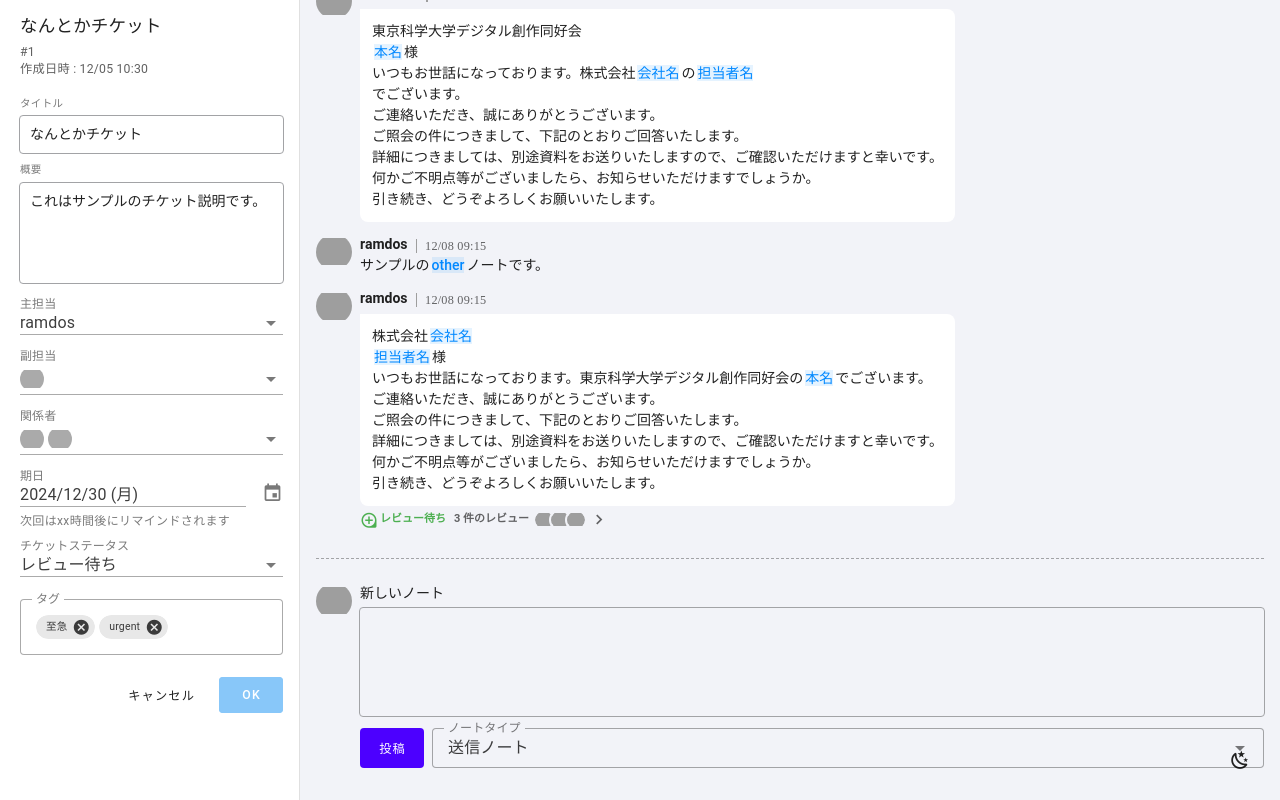
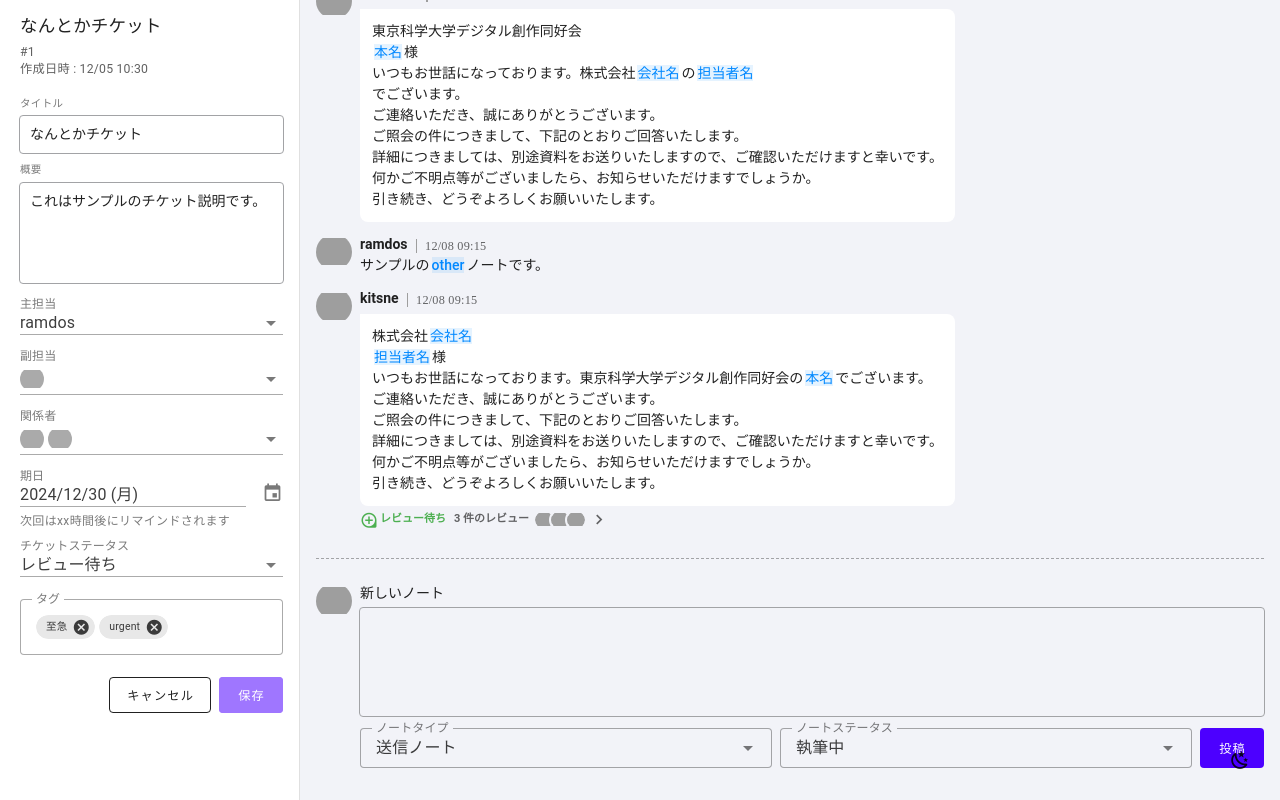
Before and after one commit to traP-jp/anshin-techo-frontend, a Vue app: page /ticket/1 in a window 1280 px wide. Built offline with nearby package versions, Linux system fonts and the light colour scheme; grey boxes are pictures that could not be loaded; a web font is replaced by a local one.

Commit message:
NoteContentEditor からいくつかのボタンを非表示

```diff
--- a/src/components/note/NoteContentEditor.vue
+++ b/src/components/note/NoteContentEditor.vue
@@ -1,31 +1,40 @@
 <script setup lang="ts">
-import { ref } from 'vue'
-import { NoteTypeList, NoteTypeMap } from '@/types'
+import { ref, computed } from 'vue'
+import { NoteTypeList, NoteTypeMap, NoteStatusMap } from '@/types'
 import SpoilerEditorWrapper from '@/components/shared/SpoilerEditorWrapper.vue'
 const props = defineProps<{ note?: Note }>()
-const emit = defineEmits<{ cancel: [] }>()
 
 const content = ref(props.note?.content)
 const noteType = ref<Note['type']>(props.note?.type ?? 'outgoing')
+const noteStatus = ref<Note['status']>(props.note?.status ?? 'draft')
+
+// 一旦既存ノートの削除・ノートタイプ変更ボタンは用意しない
+
+const isNoteChanged = computed(() => {
+  if (!props.note) return true
+  return content.value !== props.note.content || noteStatus.value !== props.note.status
+})
+
+const handleCancel = () => {
+  content.value = props.note?.content
+  noteType.value = props.note?.type ?? 'outgoing'
+}
 </script>
 
 <template>
   <div class="d-flex flex-column ga-3">
     <spoiler-editor-wrapper v-model="content" :class="$style.editor" />
     <div class="d-flex flex-row ga-2 align-center flex-shrink-0">
-      <v-btn variant="flat" color="input" height="40">
-        <div class="font-weight-medium">{{ note ? '保存' : '投稿' }}</div>
-      </v-btn>
-      <v-btn v-if="note" variant="outlined" color="border" height="40" @click="emit('cancel')">
-        <div class="font-weight-medium">キャンセル</div>
-      </v-btn>
+      <div class="flex-grow-1 d-flex ga-2">
         <v-select
+          v-if="!note"
           v-model="noteType"
           label="ノートタイプ"
           :items="NoteTypeList"
           variant="outlined"
           density="compact"
           hide-details
+          :class="$style.select"
         >
           <template #selection="{ item }">{{ NoteTypeMap[item.raw] }}</template>
           <template #item="{ item, props: itemProps }">
@@ -34,9 +43,30 @@ const noteType = ref<Note['type']>(props.note?.type ?? 'outgoing')
             </v-list-item>
           </template>
         </v-select>
-      <v-btn v-if="note" variant="flat" color="red" height="40">
+        <v-select
+          v-model="noteStatus"
+          label="ノートステータス"
+          :items="['draft', 'waiting_review'] as Note['status'][]"
+          variant="outlined"
+          density="compact"
+          hide-details
+          :class="$style.select"
+        >
+          <template #selection="{ item }">{{ NoteStatusMap[item.raw].text }}</template>
+          <template #item="{ item, props: itemProps }">
+            <v-list-item v-bind="itemProps" :class="$style.listItem">
+              <template #title>{{ NoteStatusMap[item.raw].text }}</template>
+            </v-list-item>
+          </template>
+        </v-select>
+      </div>
+      <v-btn v-if="note" text="キャンセル" variant="outlined" height="40" @click="handleCancel" />
+      <v-btn variant="flat" color="input" height="40" :disabled="!isNoteChanged">
+        <div class="font-weight-medium">{{ note ? '保存' : '投稿' }}</div>
+      </v-btn>
+      <!-- <v-btn v-if="note" variant="flat" color="red" height="40">
         <div class="font-weight-medium">削除</div>
-      </v-btn>
+      </v-btn> -->
     </div>
   </div>
 </template>
@@ -51,4 +81,8 @@ const noteType = ref<Note['type']>(props.note?.type ?? 'outgoing')
   min-height: 0px !important;
   height: 40px !important;
 }
+
+.select {
+  width: 50%;
+}
 </style>
--- a/src/components/ticket/TicketSideBar.vue
+++ b/src/components/ticket/TicketSideBar.vue
@@ -211,9 +211,9 @@ const handleCancel = () => {
 
         <!-- アクション -->
         <div class="d-flex justify-end ga-2">
-          <v-btn variant="text" text="キャンセル" @click="handleCancel" />
-          <v-btn variant="flat" color="blue" :disabled="!isFieldChanged">
-            <div class="font-weight-medium">OK</div>
+          <v-btn variant="outlined" text="キャンセル" @click="handleCancel" />
+          <v-btn variant="flat" color="input" :disabled="!isFieldChanged">
+            <div class="font-weight-medium">保存</div>
           </v-btn>
         </div>
       </div>
--- a/src/dummy.ts
+++ b/src/dummy.ts
@@ -90,7 +90,7 @@ export const dummyNotes: Note[] = [
     ticket_id: 1,
     type: 'outgoing',
     status: 'waiting_review',
-    author: 'ramdos',
+    author: 'kitsne',
     content:
       '株式会社!!会社名!!\n!!担当者名!!様\nいつもお世話になっております。東京科学大学デジタル創作同好会の!!本名!!でございます。\nご連絡いただき、誠にありがとうございます。\nご照会の件につきまして、下記のとおりご回答いたします。\n詳細につきましては、別途資料をお送りいたしますので、ご確認いただけますと幸いです。\n何かご不明点等がございましたら、お知らせいただけますでしょうか。\n引き続き、どうぞよろしくお願いいたします。',
     created_at: '2025-12-08T09:15:30Z',
```
Lines whose indentation alone changed are shown as unchanged.
